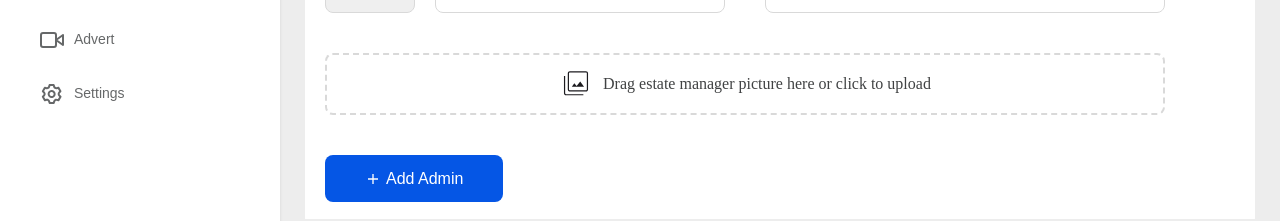
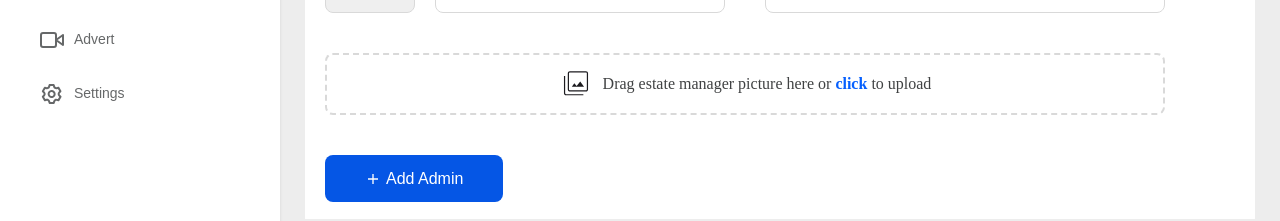
Before and after one commit to Niscolinx/sesa, a React (Vite) app: page /dashboard/admins in a window 1280 px wide. Both pictures are taken after a click on the button "Add Admin". Shown: the part 572-793 px from the top of the page. Built offline with nearby package versions, Linux system fonts and the light colour scheme; a web font is replaced by a local one.

Commit message:
working on add admin

```diff
--- a/src/components/admins/AddAdmin.tsx
+++ b/src/components/admins/AddAdmin.tsx
@@ -72,8 +72,8 @@ const AddAdmin = () => {
                         <label htmlFor='photoUpload'>
                             <img src='/icons/admins/photo_library.svg' alt='' />
                             <p>
-                                Drag estate manager picture here or click to
-                                upload
+                                Drag estate manager picture here or{' '}
+                                <span>click</span> to upload
                             </p>
                         </label>
                         <input
@@ -87,13 +87,13 @@ const AddAdmin = () => {
                         />
 
                         {photoUrl && (
-                            <>
+                            <div className='file__uploadImgBox'>
                                 <img
                                     src={photoUrl}
                                     alt='photoPreview'
-                                    className='w-25 h-25 object-contain'
+                                    className='object-contain'
                                 />
-                            </>
+                            </div>
                         )}
                     </div>
                     <button
--- a/src/sass/components/dashboard/admins.scss
+++ b/src/sass/components/dashboard/admins.scss
@@ -62,6 +62,23 @@
                     p {
                         color: $color-dark-1;
                         font-family: 'Satoshi-Light';
+
+                        span{
+                            color: $color-blue;
+                            font-weight: bold;
+                        }
+                    }
+                }
+
+                .file__uploadImgBox{
+                    width: 11rem;
+                    height: 11rem;
+                    object-fit: contain;
+                    border-radius: 50%;
+
+                    img{
+                        width: 100%;
+                        height: 100%;
                     }
                 }
 
```
